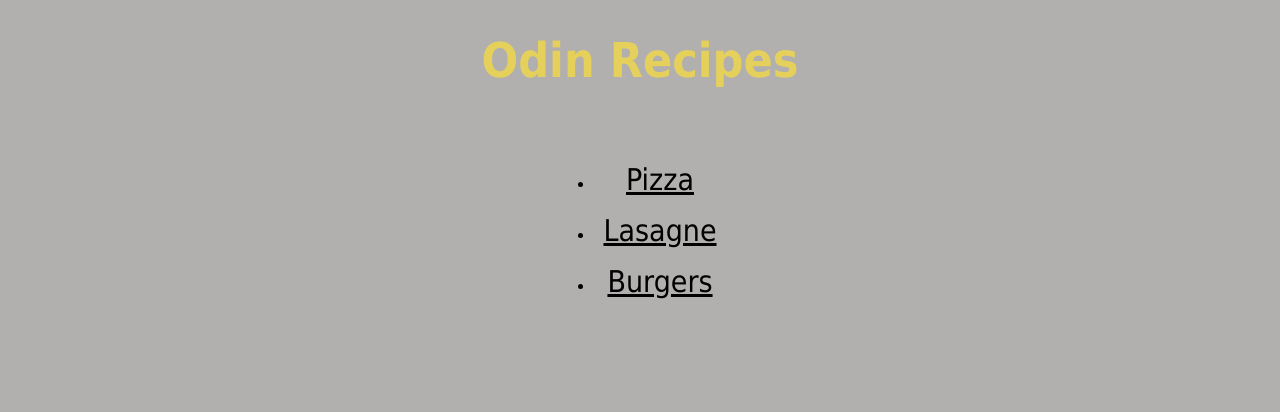
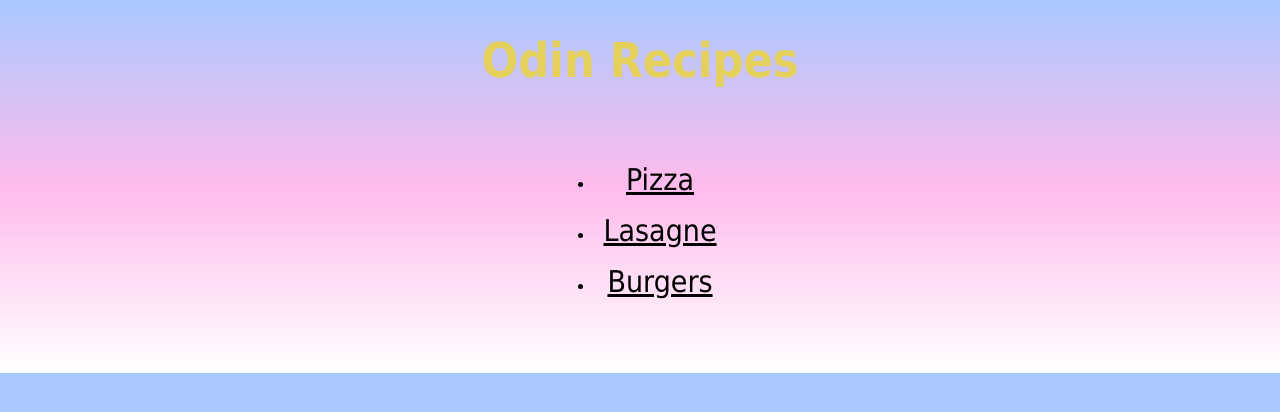
Before and after one commit to CrashDino/odin-recipes, a plain HTML site: page index.html in a window 1280 px wide. Drawn offline with Linux system fonts and the light colour scheme.

Commit message:
Added gradient

```diff
--- a/index.html
+++ b/index.html
@@ -10,6 +10,8 @@
   <body>
     <h1>Odin Recipes</h1>
 
+    <div class="bg"></div>
+
     <div>
       <ul>
         <li><a href="recipes/pizza.html">Pizza</a></li>
--- a/style.css
+++ b/style.css
@@ -1,6 +1,15 @@
 body {
-  background-color: rgb(178, 175, 175);
   font-family: Tahoma, sans-serif;
+  background-color: #a9c9ff;
+  background-image: linear-gradient(
+    180deg,
+    #a9c9ff 0%,
+    #ffbbec 50%,
+    #ffffff 100%
+  );
+  background-position: center;
+  background-repeat: no-repeat;
+  background-size: cover;
 }
 
 a {
```
